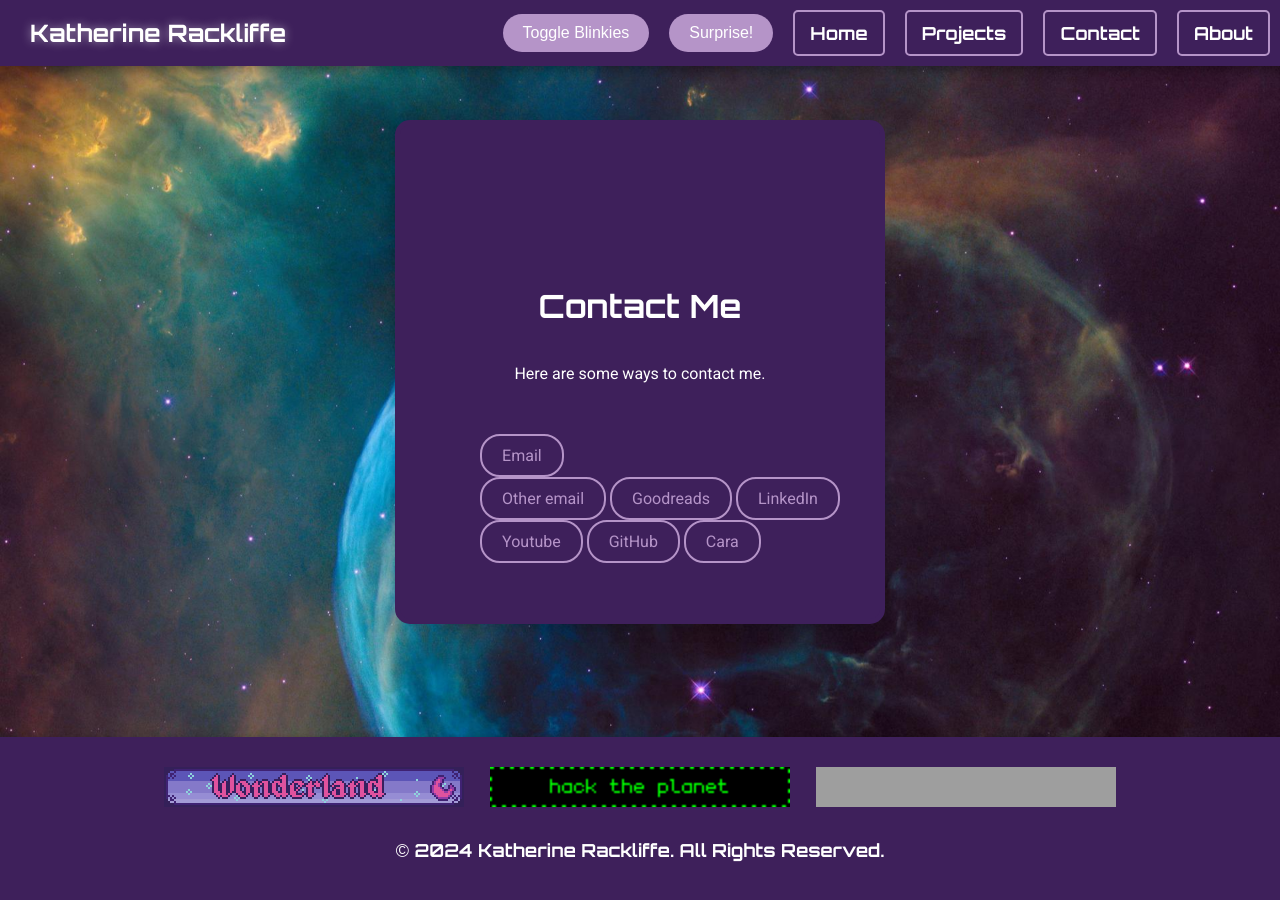
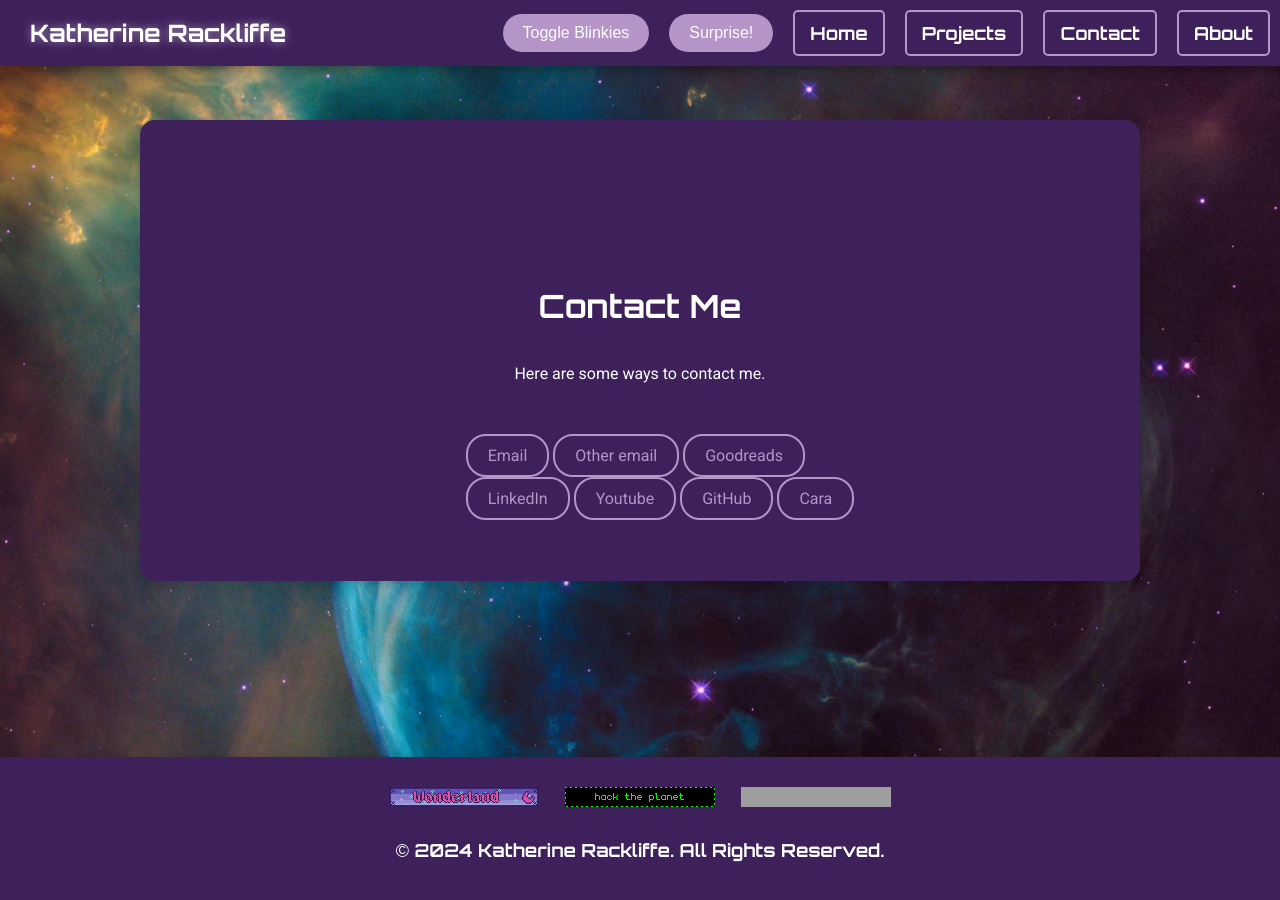
Before and after one commit to KatherineRackliffe/website, a Jekyll site: the page built from docs/contact.html, in a window 1280 px wide. Built offline with Jekyll 4.4.1, drawn with Linux system fonts in a browser that asks for light colours; nearby versions of some CDN libraries; grey boxes are pictures that could not be loaded.

Commit message:
ok i'm going to bed now

```diff
--- a/docs/assets/css/style.css
+++ b/docs/assets/css/style.css
@@ -38,7 +38,8 @@
 }
 
 .container, .project-wrapper {
-    max-width: 1000px;
+    max-width: 1000px; /* Set a max width for large screens */
+    width: 100%; /* Full width for smaller screens */
     margin: 20px auto;
     padding: 40px;
     border: 5px solid var(--primary-color);
@@ -46,6 +47,7 @@
     background-color: var(--primary-color);
     box-shadow: 0 4px 15px rgba(0, 0, 0, 0.2);
     transition: background-color 0.3s ease;
+    box-sizing: border-box; /* Include padding and border in total width/height */
 }
 
 header {
@@ -199,19 +201,21 @@
 
 .project-gallery {
     display: flex;
-    flex-wrap: wrap;
-    justify-content: space-around;
+    flex-wrap: wrap; /* Allow items to wrap */
+    justify-content: space-between; /* Space items evenly */
+    max-width: 1000px; /* Set a maximum width for the gallery */
+    margin: 20px auto; /* Center the gallery */
 }
 
 .project-item {
-    width: 30%;
-    max-width: 300px;
-    margin: 20px;
+    width: calc(33.33% - 20px); /* Three items per row with margins */
+    margin: 10px; /* Space around each project item */
     padding: 20px;
     background-color: var(--primary-color);
     border-radius: 10px;
     box-shadow: 0 4px 8px rgba(0, 0, 0, 0.1);
     transition: transform 0.3s ease;
+    box-sizing: border-box; /* Include padding and border in total width/height */
 }
 
 .project-item img {
@@ -254,8 +258,8 @@
 }
 
 .blinkie {
-    width: 300px;
-    height: 40px;
+    width: 150px;
+    height: 20px;
     background-color: var(--accent-color);
     margin: 10px;
 }
@@ -270,34 +274,19 @@
         padding: 20px;
         margin: 10px;
     }
+
+    .project-item {
+        width: calc(50% - 20px); /* Two items per row on smaller screens */
+    }
 }
 
 @media (max-width: 768px) {
     header, footer {
         padding: 10px;
-        font-size: 16px;
+        font-size: 16px; /* Reduce font size for smaller screens */
     }
 
     .project-item {
-        width: calc(50% - 40px);
-    }
-
-    nav ul {
-        display: none;
-    }
-
-    .nav-toggle {
-        display: block;
+        width: calc(100% - 20px); /* One item per row on very small screens */
     }
 }
-
-@media (max-width: 480px) {
-    .project-item {
-        width: calc(100% - 40px);
-    }
-}
-
-a:focus, button:focus, .btn:focus {
-    outline: 2px solid var(--accent-color);
-    outline-offset: 4px;
-}
--- a/docs/contact.html
+++ b/docs/contact.html
@@ -7,12 +7,12 @@
     <h1> Contact Me</h1>
     <p>Here are some ways to contact me.</p> <br>
     <ul>
-        <a href="mailto:kr673@byu.edu">Email</a> <br>
+        <a href="mailto:kr673@byu.edu">Email</a>
         <a href="mailto:kittirackliffe@gmail.com">Other email</a>
-        <a href="https://www.goodreads.com/user/show/122724934-katherine-rackliffe" target="_blank">Goodreads</a>
-        <a href="https://www.linkedin.com/in/katherinerackliffe/" target="_blank">LinkedIn</a><br>
+        <a href="https://www.goodreads.com/user/show/122724934-katherine-rackliffe" target="_blank">Goodreads</a> <br>
+        <a href="https://www.linkedin.com/in/katherinerackliffe/" target="_blank">LinkedIn</a>
         <a href="https://www.youtube.com/@katherinerackliffe" target="_blank">Youtube</a>
         <a href="https://github.com/KatherineRackliffe" target="_blank">GitHub</a>
-        <a href="https://cara.app/kather" target="_blank">Cara</a><br>
+        <a href="https://cara.app/kather" target="_blank">Cara</a>
     </ul>
 </main>
--- a/docs/index.html
+++ b/docs/index.html
@@ -13,10 +13,8 @@
         <ul>
             {% assign shuffled_projects = site.projects | sample: 3 %} <!-- Randomly select 3 projects -->
             {% for project in shuffled_projects %}
-                <li>
                     <a href="{{ project.url | relative_url }}">{{ project.title }}</a>
                     <p>{{ project.description }}</p>
-                </li>
             {% endfor %}
         </ul>
     </section>
--- a/docs/projects.html
+++ b/docs/projects.html
@@ -17,8 +17,8 @@
             </a>
             <p>{{ project.short_description }}</p>
         </div>
-        {% if forloop.index % 3 == 0 %}
-        </div><div class="project-gallery"> <!-- Close and open new row -->
+        {% if forloop.index % 3 == 0 and forloop.index != forloop.length %}
+            </div><div class="project-gallery"> <!-- Close and open new row -->
         {% endif %}
         {% endfor %}
     </div>
```
